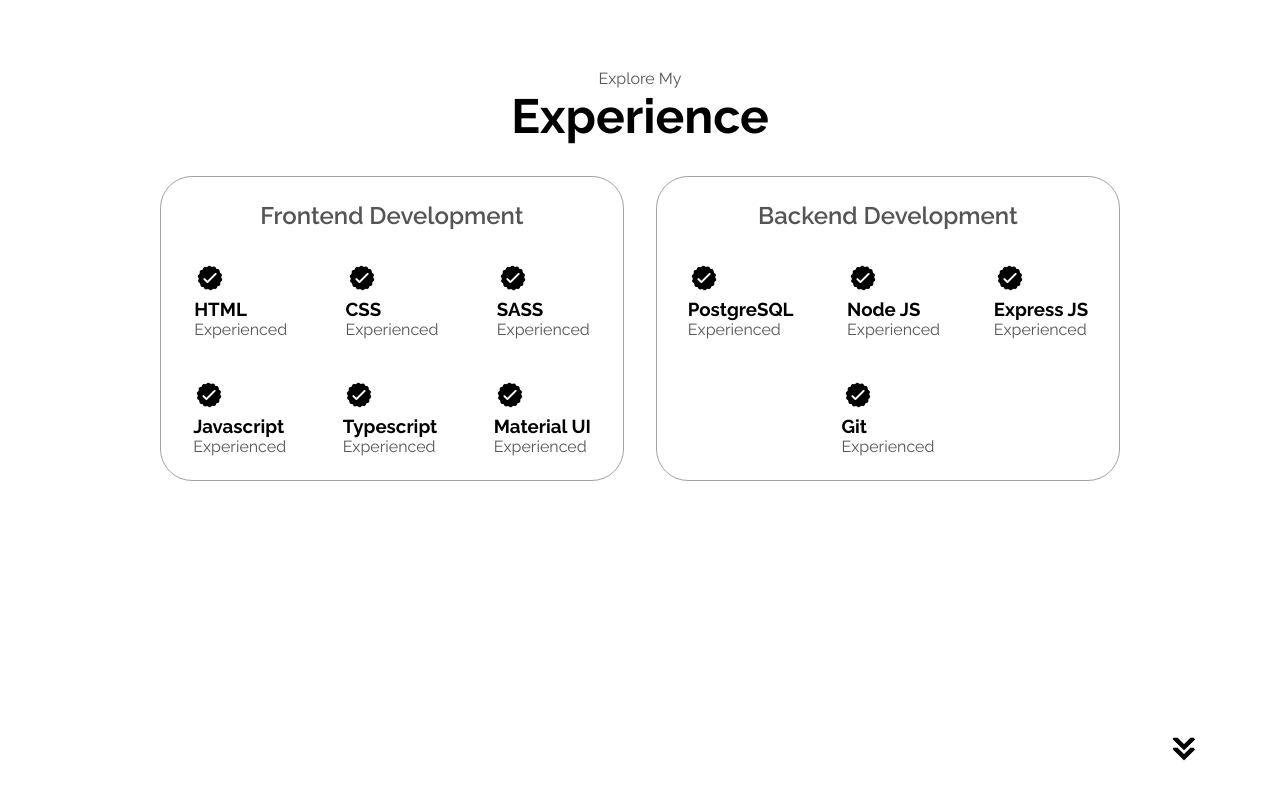
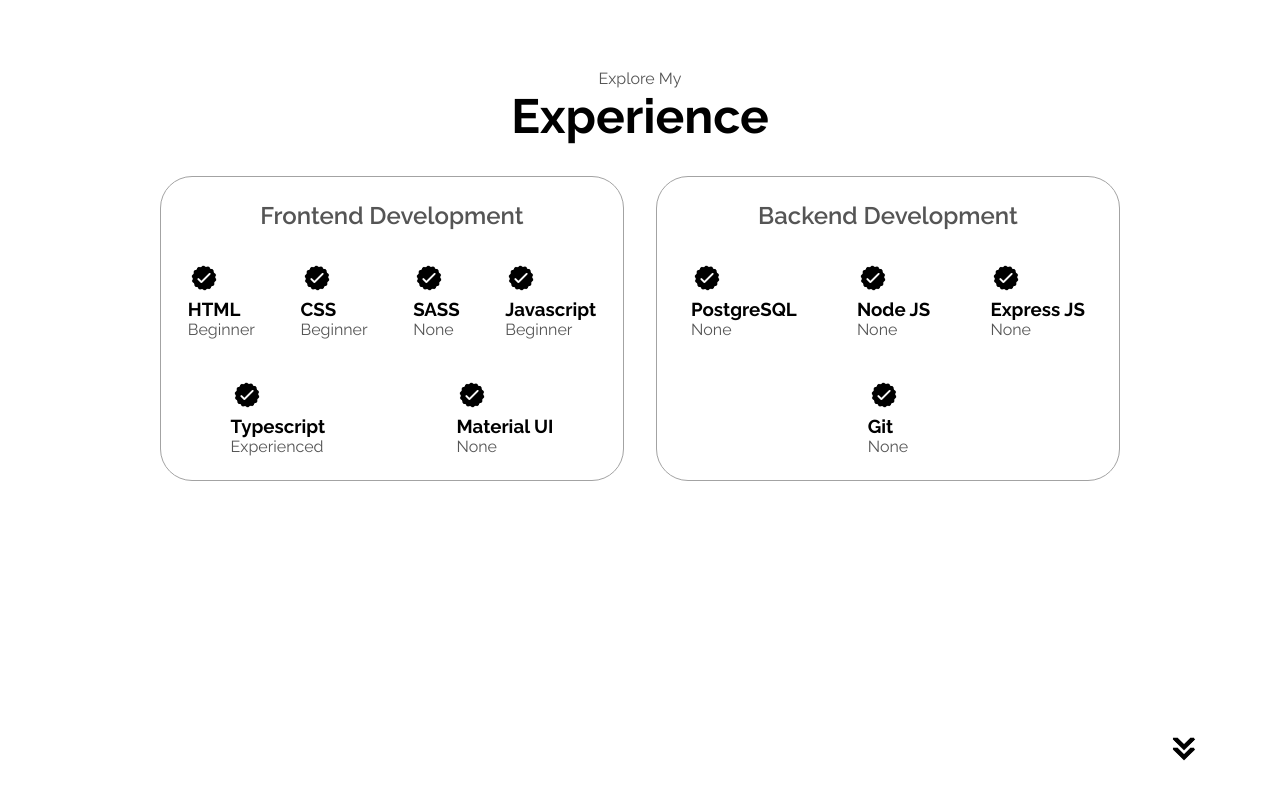
Before and after one commit to klhaug/io, a plain HTML site: page index.html in a window 1280 px wide. Shown: the part 1507-2306 px from the top of the page. Drawn offline with Linux system fonts and the light colour scheme.

Commit message:
Add files via upload

```diff
--- a/index.html
+++ b/index.html
@@ -129,7 +129,7 @@
                         />
                         <div>
                             <h3>HTML</h3>
-                            <p>Experienced</p>
+                            <p>Beginner</p>
                         </div>
                     </article>
                     <article>
@@ -140,7 +140,7 @@
                         />
                         <div>
                             <h3>CSS</h3>
-                            <p>Experienced</p>
+                            <p>Beginner</p>
                         </div>
                     </article>
                     <article>
@@ -151,7 +151,7 @@
                         />
                         <div>
                             <h3>SASS</h3>
-                            <p>Experienced</p>
+                            <p>None</p>
                         </div>
                     </article>
                     <article>
@@ -162,7 +162,7 @@
                         />
                         <div>
                             <h3>Javascript</h3>
-                            <p>Experienced</p>
+                            <p>Beginner</p>
                         </div>
                     </article>
                     <article>
@@ -184,7 +184,7 @@
                         />
                         <div>
                             <h3>Material UI</h3>
-                            <p>Experienced</p>
+                            <p>None</p>
                         </div>
                     </article>
                 </div>
@@ -200,7 +200,7 @@
                         />
                         <div>
                             <h3>PostgreSQL</h3>
-                            <p>Experienced</p>
+                            <p>None</p>
                         </div>
                     </article>
                     <article>
@@ -211,7 +211,7 @@
                         />
                         <div>
                             <h3>Node JS</h3>
-                            <p>Experienced</p>
+                            <p>None</p>
                         </div>
                     </article>
                     <article>
@@ -222,7 +222,7 @@
                         />
                         <div>
                             <h3>Express JS</h3>
-                            <p>Experienced</p>
+                            <p>None</p>
                         </div>
                     </article>
                     <article>
@@ -233,7 +233,7 @@
                         />
                         <div>
                             <h3>Git</h3>
-                            <p>Experienced</p>
+                            <p>None</p>
                         </div>
                     </article>
                 </div>
```
